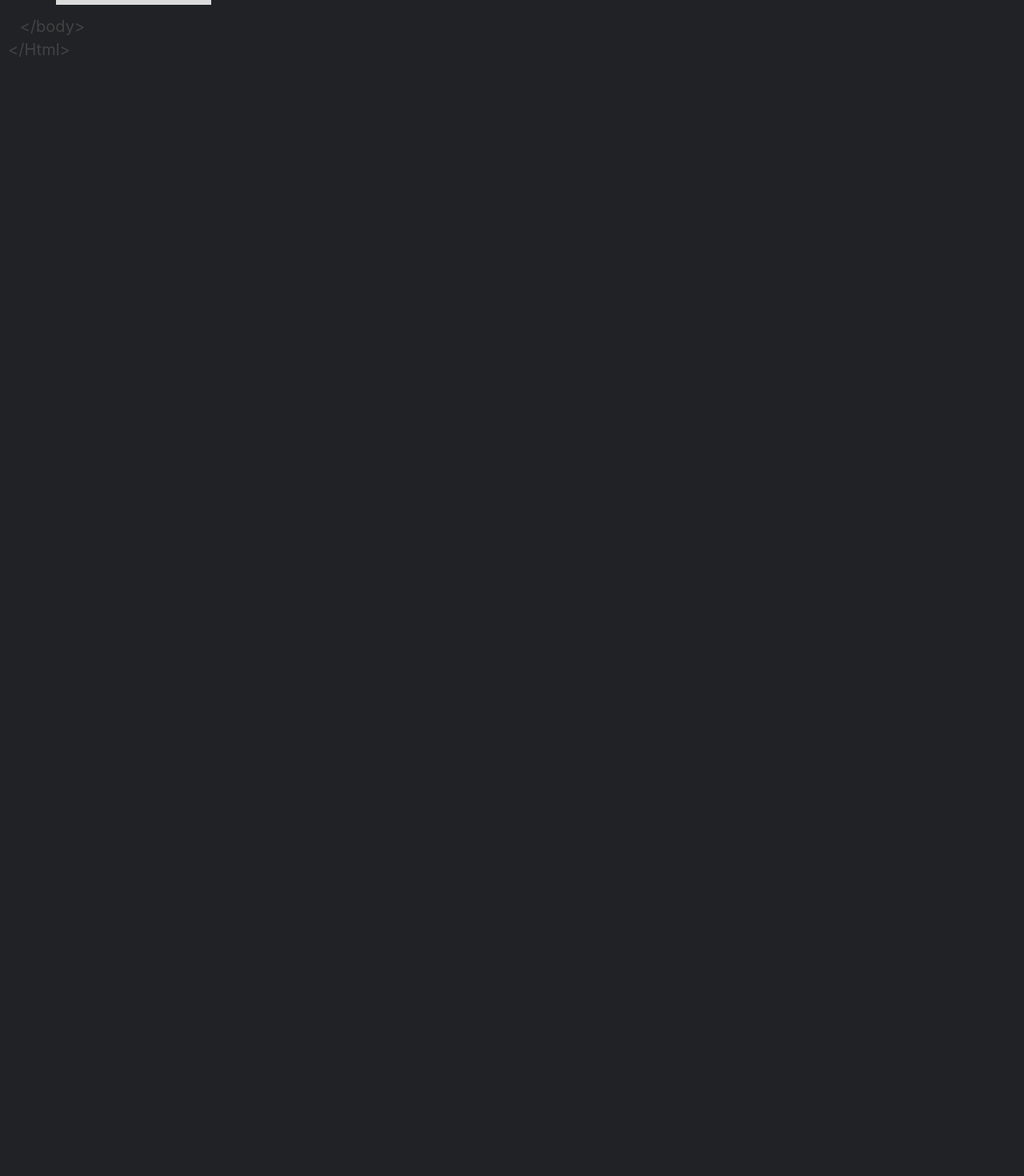
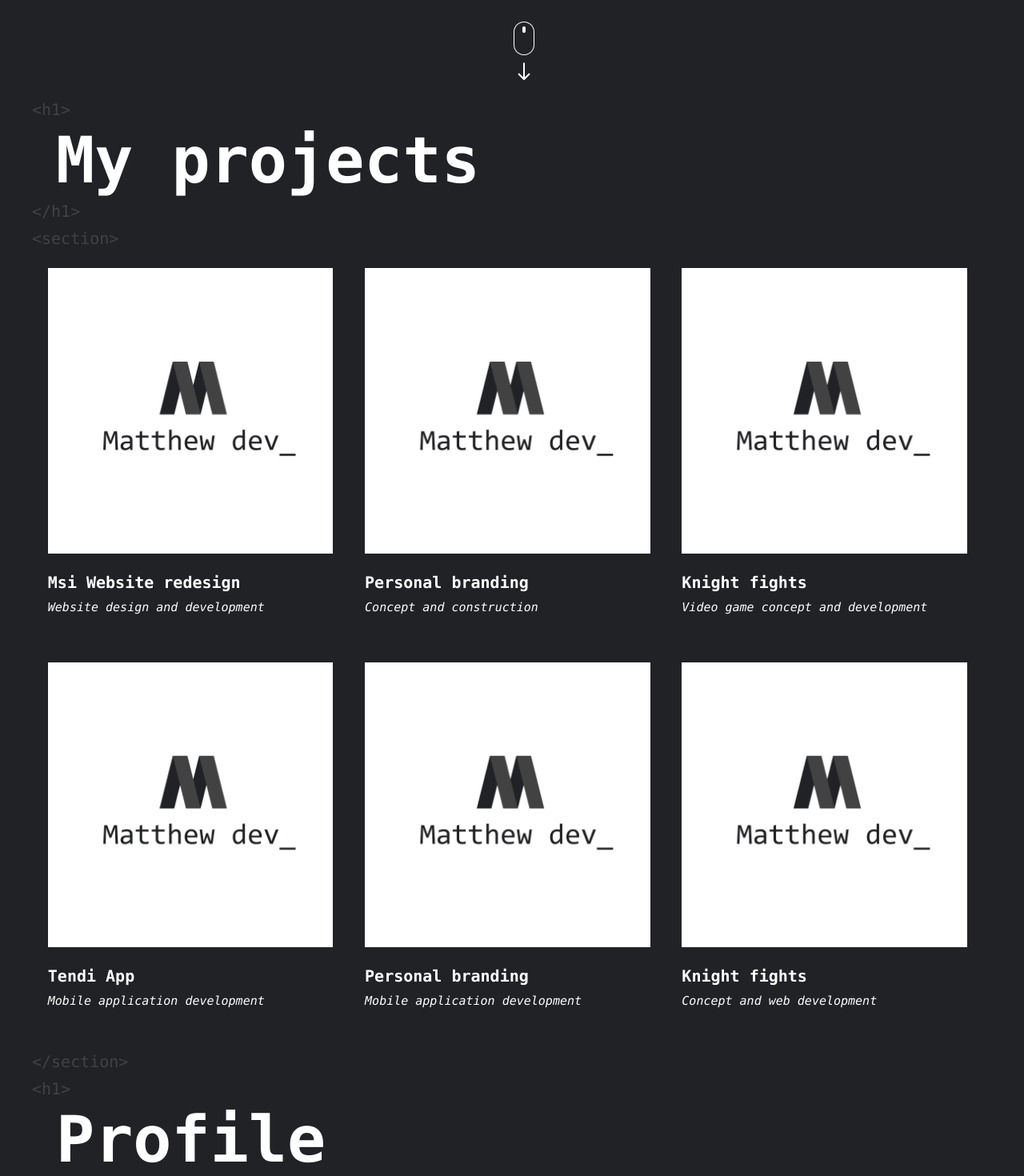
Before and after one commit to MateoValenciaGaviria/Portfolio, a React (Create React App) app: page / in a window 1280 px wide. Shown: the part 540-2010 px from the top of the page at 80% size. Before the commit the page ends 800 px from the top, so only its background shows below. Built offline with nearby package versions, Linux system fonts and the light colour scheme.

Commit message:
Portfolio structure added

```diff
--- /dev/null
+++ b/src/components/ProjectView/ProjectView.css
@@ -0,0 +1,34 @@
+.projectViewContainer{
+    display: flex;
+    flex-direction: column;
+    margin-top: 10px;
+    width: 90%;
+    margin-left: auto;
+    margin-right: auto;
+    margin-bottom: 40px;
+}
+
+.projectViewImgContainer{
+    width: 100%;
+}
+
+.projectViewImg{
+    width: 100%;
+}
+
+.projectViewTittle{
+    color: #FFFFFF;
+    font-size: 20px;
+    margin-top: 20px;
+    margin-bottom: 0;
+    font-style: normal;
+    font-weight: bold;
+}
+
+.projectViewText{
+    color: #FFFFFF;
+    font-size: 15px;
+    margin-top: 10px;
+    margin-bottom: 10px;
+    font-style: italic;
+}
--- /dev/null
+++ b/src/components/ProjectView/ProjectView.tsx
@@ -0,0 +1,21 @@
+import React from 'react';
+import './ProjectView.css'
+
+interface ProjectViewProps{
+    imgSrc: string,
+    tittle: string,
+    text: string,
+}
+
+export const ProjectView: React.FC<ProjectViewProps> = ( {imgSrc, tittle, text} ) =>{
+
+    return(
+        <div className='projectViewContainer'>
+            <div className='projectViewImgContainer'>
+                <img className='projectViewImg' src = {imgSrc} />
+            </div>
+            <p className='projectViewTittle'> {tittle} </p>
+            <p className='projectViewText'> {text} </p>
+        </div>
+    );
+}
--- a/src/containers/App/App.tsx
+++ b/src/containers/App/App.tsx
@@ -1,5 +1,5 @@
 import React from 'react';
-import { HtmlTag } from '../../components/HtmlTag';
+import { HtmlTag } from '../../components/HtmlTag/HtmlTag';
 import { Contact } from '../Contact/Contact';
 import { Introduction } from '../Introduction/Introduction';
 import { Profile } from '../Profile/Profile';
@@ -8,14 +8,14 @@ import { Projects } from '../Projects/Projects';
 export const App = () => {
   return (
     <main>
-      <HtmlTag tag={"<Html>"}></HtmlTag>
+      <HtmlTag tag={"<html>"}></HtmlTag>
         <HtmlTag tag={"⠀<body>"}></HtmlTag>
           <Introduction></Introduction>
           <Projects></Projects>
           <Profile></Profile>
           <Contact></Contact>
         <HtmlTag tag={"⠀</body>"}></HtmlTag>
-      <HtmlTag tag={"</Html>"}></HtmlTag>
+      <HtmlTag tag={"</html>"}></HtmlTag>
     </main>
   );
 }
--- a/src/containers/Introduction/Introduction.css
+++ b/src/containers/Introduction/Introduction.css
@@ -8,6 +8,7 @@
     margin-left: 40px;
     color: #FFFFFF;
     font-size: 100px;
+    font-weight: bold;
 }
 
 .introductionText{
@@ -19,6 +20,7 @@
 }
 
 .introductionBtn{
+    font-family: Consolas;
     margin-top: 20px;
     margin-bottom: 10px;
     margin-left: 40px;
@@ -31,3 +33,15 @@
     outline-style: none;
     border-style: none;
 }
+
+.introductionImgContainer{
+    margin-top: 20px;
+    margin-bottom: 20px;
+    display: block;
+}
+
+.introductionImgC{
+    display: block;
+    margin-left: auto;
+    margin-right: auto;
+}
--- a/src/containers/Introduction/Introduction.tsx
+++ b/src/containers/Introduction/Introduction.tsx
@@ -1,8 +1,8 @@
 import React from 'react';
-import { HtmlTag } from '../../components/HtmlTag';
+import { HtmlTag } from '../../components/HtmlTag/HtmlTag';
 import './Introduction.css'
 
-export const Introduction = () =>{
+export const Introduction = () => {
 
     return(
         <div className="introductionMainContainer">
@@ -10,9 +10,12 @@ export const Introduction = () =>{
                 <p className="introductionTitle">Hello world! <br></br> I'm Mateo_</p>
             <HtmlTag tag={"</h1>"}></HtmlTag>
             <HtmlTag tag={"<h3>"}></HtmlTag>
-                <p className="introductionText">Interactive designer & Web developer</p>
+                <p className="introductionText">Interactive designer and Web developer</p>
             <HtmlTag tag={"</h3>"}></HtmlTag>
             <button className="introductionBtn">Send message!</button>
+            <div className="introductionImgContainer">
+                <img className="introductionImgC" src='/img/scrollDown.png' />
+            </div>
         </div>
     );
 }
--- a/src/containers/Profile/Profile.css
+++ b/src/containers/Profile/Profile.css
@@ -0,0 +1,12 @@
+.profileMainContainer{
+    margin-left: 30px;
+}
+
+.profileTitle{
+    margin-top: 0;
+    margin-bottom: 0;
+    margin-left: 40px;
+    color: #FFFFFF;
+    font-size: 80px;
+    font-weight: bold;
+}
--- a/src/containers/Profile/Profile.tsx
+++ b/src/containers/Profile/Profile.tsx
@@ -1,11 +1,14 @@
 import React from 'react';
+import { HtmlTag } from '../../components/HtmlTag/HtmlTag';
 import './Profile.css'
 
 export const Profile = () =>{
 
     return(
-        <div>
-
+        <div className='profileMainContainer'>
+            <HtmlTag tag={"<h1>"}></HtmlTag>
+                <p className="profileTitle">Profile</p>
+            <HtmlTag tag={"</h1>"}></HtmlTag>
         </div>
     );
 }
--- a/src/containers/Projects/Projects.css
+++ b/src/containers/Projects/Projects.css
@@ -0,0 +1,24 @@
+.projectsMainContainer{
+    display: flex;
+    flex-direction: column;
+    margin-left: 30px;
+    margin-right: 40px;
+}
+
+.projectsTittle{
+    margin-top: 0;
+    margin-bottom: 0;
+    margin-left: 40px;
+    color: #FFFFFF;
+    font-size: 80px;
+    font-weight: bold;
+}
+
+.projectsContainer{
+    display: grid;
+    margin-left: 10px;
+    margin-right: 10px;
+    margin-top: 10px;
+    grid-template-columns: repeat(3 , 33.3%);
+    grid-template-rows: auto;
+}
--- a/src/containers/Projects/Projects.tsx
+++ b/src/containers/Projects/Projects.tsx
@@ -1,11 +1,43 @@
 import React from 'react';
+import { HtmlTag } from '../../components/HtmlTag/HtmlTag';
+import { ProjectView } from '../../components/ProjectView/ProjectView';
 import './Projects.css'
 
 export const Projects = () =>{
 
     return(
-        <div>
-
+        <div className='projectsMainContainer'>
+            <HtmlTag tag={"<h1>"}></HtmlTag>
+                <p className="projectsTittle">My projects</p>
+            <HtmlTag tag={"</h1>"}></HtmlTag>
+            <HtmlTag tag = {"<section>"}></HtmlTag>
+                <div className='projectsContainer'>
+                    <ProjectView
+                    imgSrc = {'/img/marca.png'}
+                    tittle = {'Msi Website redesign'}
+                    text = {'Website design and development'}></ProjectView>
+                    <ProjectView
+                    imgSrc = {'/img/marca.png'}
+                    tittle = {'Personal branding'}
+                    text = {'Concept and construction'}></ProjectView>
+                    <ProjectView
+                    imgSrc = {'/img/marca.png'}
+                    tittle = {'Knight fights'}
+                    text = {'Video game concept and development'}></ProjectView>
+                    <ProjectView
+                    imgSrc = {'/img/marca.png'}
+                    tittle = {'Tendi App'}
+                    text = {'Mobile application development'}></ProjectView>
+                    <ProjectView
+                    imgSrc = {'/img/marca.png'}
+                    tittle = {'Personal branding'}
+                    text = {'Mobile application development'}></ProjectView>
+                    <ProjectView
+                    imgSrc = {'/img/marca.png'}
+                    tittle = {'Knight fights'}
+                    text = {'Concept and web development'}></ProjectView>
+                </div>
+            <HtmlTag tag = {"</section>"}></HtmlTag>
         </div>
     );
 }
--- a/src/index.css
+++ b/src/index.css
@@ -6,6 +6,8 @@ body {
   -webkit-font-smoothing: antialiased;
   -moz-osx-font-smoothing: grayscale;
   background: #212226;
+
+  font-family: Consolas;
 }
 
 code {
```
Also changed, not shown: public/img/marca.png (added), public/img/scrollDown.png (added), src/components/HtmlTag/HtmlTag.css (renamed from src/components/HtmlTag.css), src/components/HtmlTag/HtmlTag.tsx (renamed from src/components/HtmlTag.tsx).
